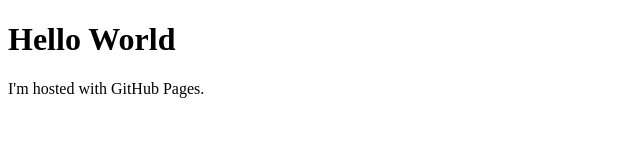
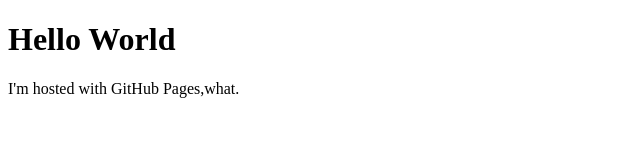
Before and after one commit to gaoy926/gaoyang.github.io, a plain HTML site: page index.html in a window 1280 px wide. Shown: the full height of the page, 0-640 px from the left. Drawn offline with Linux system fonts and the light colour scheme.

Commit message:
commit add.

```diff
--- a/index.html
+++ b/index.html
@@ -2,6 +2,6 @@
 <html>
 <body>
 <h1>Hello World</h1>
-<p>I'm hosted with GitHub Pages.</p>
+<p>I'm hosted with GitHub Pages,what.</p>
 </body>
 </html>
```
